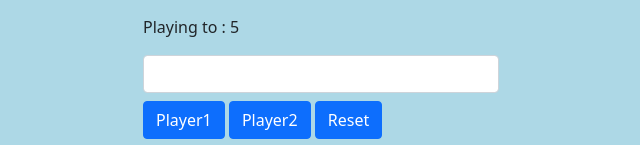
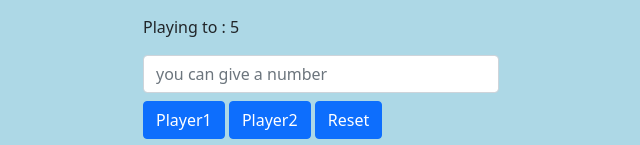
Before and after one commit to Harunur5252/Vanila-Js-Player1-vs-Player2-Game-Project, a website built with webpack: page index.html in a window 1280 px wide. Shown: the part 145-290 px from the top of the page, without its empty margins (319-959 px from the left). Built offline with nearby package versions, Linux system fonts and the light colour scheme.

Commit message:
Fully modified README.md file and added game picture  in src/images folder and some changed in index.html

```diff
--- a/index.html
+++ b/index.html
@@ -20,7 +20,7 @@
                 </h1>
                 <p>Playing to : <span>5</span></p>
                  <div class="form-group mb-2">
-                    <input  type="number" class="form-control" name="number" id="input">
+                    <input  type="text" class="form-control" name="number" id="input" placeholder="you can give a number">
                  </div>
                 <button type="button" class="btn btn-primary" id="p1Btn">Player1</button>
                 <button type="button" class="btn btn-primary" id="p2Btn">Player2</button>
```
Also changed, not shown: README.md, src/images/player1_vs_player2.PNG (added).
